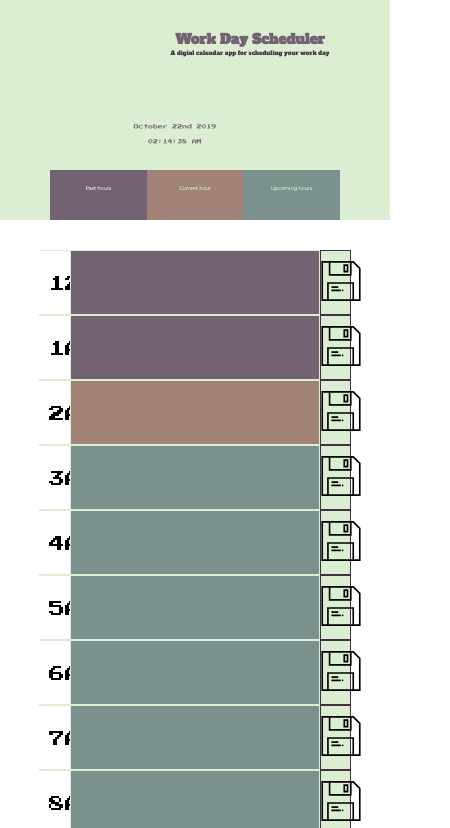
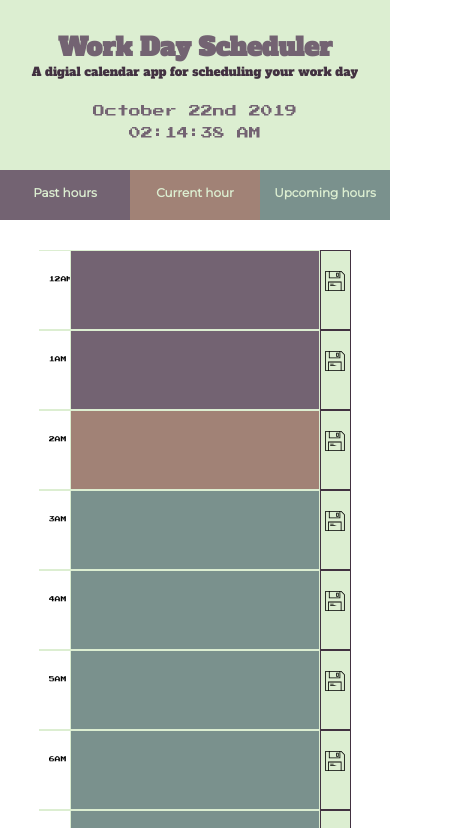
Before and after one commit to jondam1985/stuff-to-do, a plain HTML site: page index.html in a window 390 px wide. Shown: the top 828 px of the page, 450 px wide, since content can reach past the window. Drawn offline with Linux system fonts and the light colour scheme.

Commit message:
responsive styles added

```diff
--- a/assets/stylesheet/style.css
+++ b/assets/stylesheet/style.css
@@ -5,7 +5,7 @@
 }
 
 .jumbotron {
-    background-color: #DCEED1;
+	background-color: #dceed1;
 	height: 220px;
 	padding: 20px 50px 0 50px;
 }
@@ -19,8 +19,8 @@
 
 .left_title {
 	width: 60%;
-    min-width: 400px;
-    font-family: 'Alfa Slab One', cursive;
+	min-width: 350px;
+	font-family: "Alfa Slab One", cursive;
 	padding: 10px;
 }
 
@@ -39,7 +39,7 @@
 .right_title {
 	width: 40%;
 	min-width: 250px;
-    font-family: 'Press Start 2P', cursive;
+	font-family: "Press Start 2P", cursive;
 	padding: 30px 5px 0 5px;
 	font-size: 1.25vw;
 }
@@ -64,11 +64,11 @@
 .legend div {
 	width: 33.33%;
 	text-align: center;
-    font-family: 'Montserrat', sans-serif;
+	font-family: "Montserrat", sans-serif;
 	font-weight: 700;
 	font-size: 1.25vw;
 	padding-top: 15px;
-    color: #DCEED1;
+	color: #dceed1;
 }
 
 #past {
@@ -76,11 +76,11 @@
 }
 
 #now {
-    background-color: #A18276;
+	background-color: #a18276;
 }
 
 #future {
-    background-color: #7A918D;
+	background-color: #7a918d;
 }
 
 .container {
@@ -97,47 +97,127 @@
 .hours {
 	width: 10%;
 	text-align: right;
-    font-family: 'Press Start 2P', cursive;
+	font-family: "Press Start 2P", cursive;
 	font-size: 16px;
 	padding: 25px 10px;
-    border-top: 1px solid #DCEED1;
-    border-bottom: 1px solid #DCEED1;
+	border-top: 1px solid #dceed1;
+	border-bottom: 1px solid #dceed1;
 }
 
 .to_do {
 	width: 80%;
 }
 
-.save {
-    width: 10%;
-}
-
 textarea {
 	resize: none;
 	padding: 15px 20px;
-    font-family: 'Montserrat', sans-serif;
+	font-family: "Montserrat", sans-serif;
 	font-size: 16px;
 	color: blanchedalmond;
 	font-weight: 600;
 	overflow: hidden;
-    border: 1px solid #DCEED1;
+	border: 1px solid #dceed1;
 }
 
 .save {
+	width: 10%;
+	padding-top: 15px;
 	border: 1px solid #423141;
 	text-align: center;
 	color: #736372;
-    background-color: #DCEED1;
-    padding-top: 10px;
+	background-color: #dceed1;
 }
 
 img {
-    width: 40px;
+	width: 80%;
+	max-width: 40px;
 	height: auto;
 }
 
 footer {
-    height: 25px;
+	height: 40px;
+	padding-top: 12px;
 	text-align: center;
 	margin-top: 50px;
+	font-size: 14px;
+	font-family: "Montserrat", sans-serif;
+	background-color: #dceed1;
 }
+
+@media only screen and (max-width: 860px) {
+	.jumbotron {
+		padding-left: 0;
+		padding-right: 0;
+	}
+
+	.titles {
+		display: block;
+		width: 100%;
+	}
+
+	.top_title,
+	.bottom_title {
+		width: 100%;
+	}
+
+	.bottom_title {
+		padding-top: 15px;
+	}
+
+	.title {
+		font-size: 30px;
+	}
+
+	.subtitle {
+		font-size: 15px;
+	}
+
+	.time {
+		font-size: 12px;
+	}
+
+	.legend div {
+		font-size: 12px;
+	}
+
+	.hour_blocks {
+		height: 80px;
+	}
+
+	.hours {
+		font-size: 1.5vw;
+	}
+
+	.save {
+		padding-top: 20px;
+	}
+
+	img {
+		width: 20px;
+	}
+}
+
+@media only screen and (max-width: 450px) {
+	.title {
+		font-size: 25px;
+	}
+
+	.subtitle {
+		font-size: 13px;
+	}
+
+	.hour {
+		padding-right: 15x;
+	}
+
+	textarea {
+		font-size: 12px;
+		padding: 10px 15px;
+	}
+}
+
+@media only screen and (max-width: 480px) {
+	.subtitle {
+		font-size: 12px;
+	}
+}
```
Lines whose indentation alone changed are shown as unchanged.
